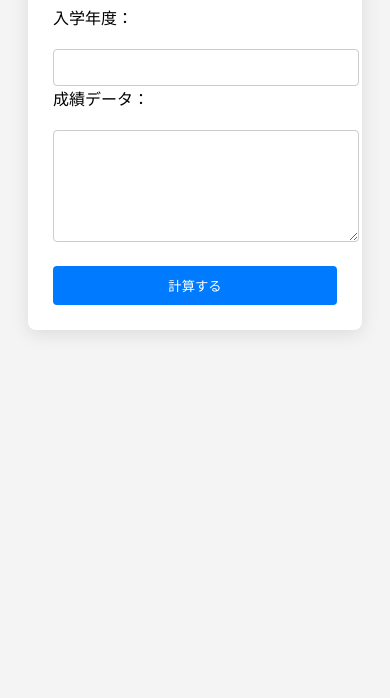
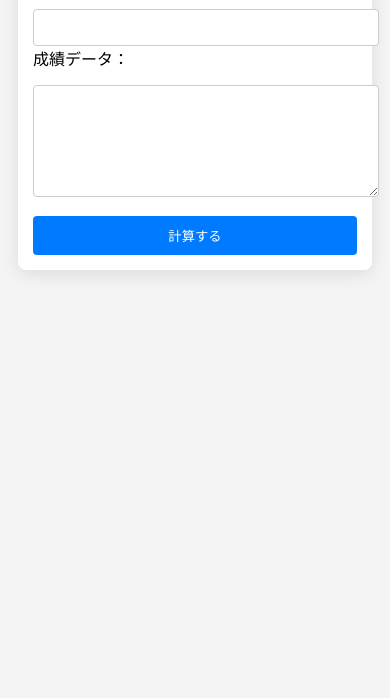
Before and after one commit to volume-Volume/TohokuUniv-GPAapp, a plain HTML site: page index.html in a window 390 px wide. Shown: the part 146-844 px from the top of the page. Drawn offline with Linux system fonts and the light colour scheme.

Commit message:
Update styles.css

```diff
--- a/styles.css
+++ b/styles.css
@@ -54,3 +54,19 @@ button {
 button:hover {
     background-color: #0056b3;
 }
+
+@media (max-width: 600px) {
+    body {
+        padding: 10px;
+    }
+
+    .container {
+        max-width: 100%;
+        margin: 15px 0;
+        padding: 15px;
+    }
+
+    input, textarea, button {
+        margin-top: 15px;
+    }
+}
```
